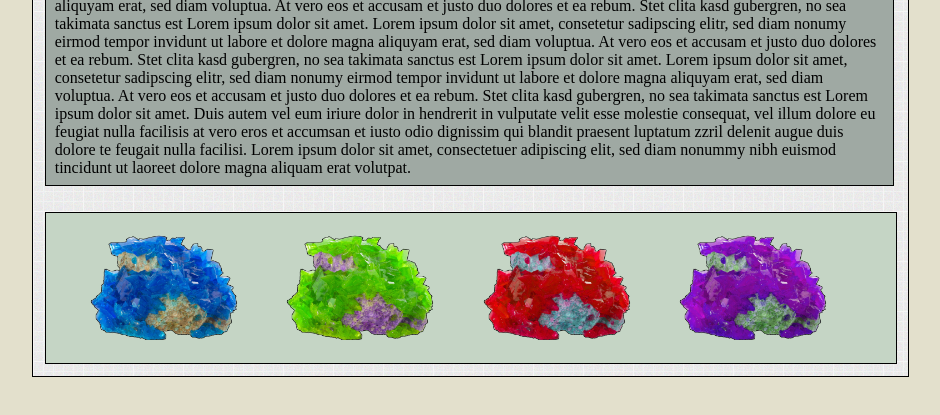
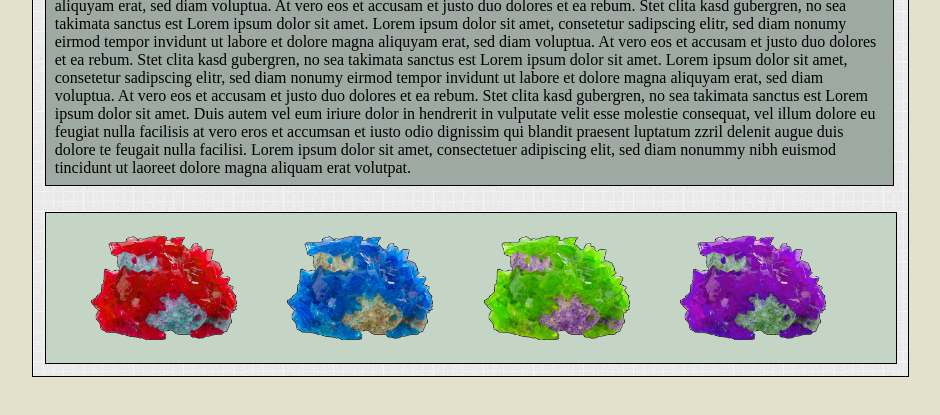
Before and after one commit to davidfunk13/week-4-game, a plain HTML site: page index.html in a window 1280 px wide. Shown: the part 303-718 px from the top of the page, without its empty margins (166-1106 px from the left). Drawn offline with nearby package versions, Linux system fonts and the light colour scheme.

Commit message:
added a div with an id to refernce to print the total score to the page. working on writing a function to assign the buttons a value

```diff
--- a/assets/javascript/game.js
+++ b/assets/javascript/game.js
@@ -2,6 +2,8 @@ $(document).ready(function() {
 
 //selects "number" html div. Writes a random number between 19 and 120 to the div.
 var chosenNumber = $("#number").html(Math.floor((Math.random() * (120 - 19 + 1)) + 19));
+//Total score
+var totalScore = 0
 //Red Crystal random Value
 randomRed =  Math.floor((Math.random() * 12) + 1);
 //blue crystal random value
@@ -10,11 +12,18 @@ randomBlue =  Math.floor((Math.random() * 12) + 1);
 randomGreen =  Math.floor((Math.random() * 12) + 1);
 //purple crystal random value
 randomPurple =  Math.floor((Math.random() * 12) + 1);
-//empty button values
+//button values
 var redValue = [randomRed];
 var blueValue = [randomBlue];
 var greenValue = [randomGreen];
 var purpleValue = [randomPurple];
+
 console.log(redValue, blueValue, greenValue, purpleValue);
 
+//button functionality
+
+function red() {
+    $('red').val(redValue);
+}
+
 });
--- a/index.html
+++ b/index.html
@@ -35,10 +35,10 @@
             tincidunt ut laoreet dolore magna aliquam erat volutpat.
         </div>
         <div class="imagecontainer">
-        <img class="blue" src="./assets/images/blue.png" onclick="alert()" alt="blue crystal">
-        <img class="green" src="./assets/images/green.png" onclick="alert()" alt="green crystal">
-        <img class="red" src="./assets/images/red.png" onclick="alert()" alt="red crystal">
-        <img class="purple" src="./assets/images/purple.png" onclick="alert()" alt="purple crystal">
+        <img class="red" id="red" src="./assets/images/red.png" onclick="red()" alt="red crystal">
+        <img class="blue" id="blue" src="./assets/images/blue.png" onclick="alert()" alt="blue crystal">
+        <img class="green" id="green" src="./assets/images/green.png" onclick="alert()" alt="green crystal">
+        <img class="purple" id="purple" src="./assets/images/purple.png" onclick="alert()" alt="purple crystal">
         </div>
     </div>
     <!-- jQuery (necessary for Bootstrap's JavaScript plugins) -->
```
